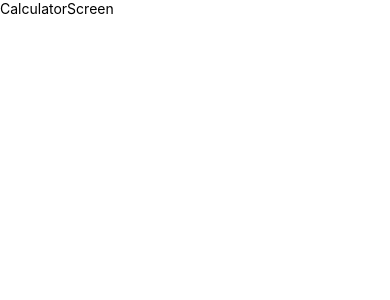
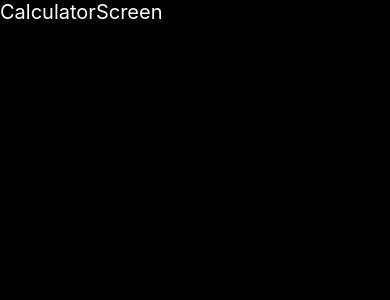
Before and after one commit to j-alvarezsone/rn-calculator, a React Native app: screen / in a window 390 px wide. Shown: the top 300 px of the page. Built offline with nearby package versions, Linux system fonts and the light colour scheme.

Commit message:
created global style theme + dark status bar

```diff
--- a/App.tsx
+++ b/App.tsx
@@ -1,10 +1,12 @@
 import React from 'react';
-import {SafeAreaView} from 'react-native';
+import {SafeAreaView, StatusBar} from 'react-native';
 import CalculatorScreen from './src/screens/CalculatorScreen';
+import {styles} from './src/theme/appTheme';
 
 const App = () => {
   return (
-    <SafeAreaView>
+    <SafeAreaView style={styles.background}>
+      <StatusBar backgroundColor="black" barStyle="light-content" />
       <CalculatorScreen />
     </SafeAreaView>
   );
--- a/src/screens/CalculatorScreen.tsx
+++ b/src/screens/CalculatorScreen.tsx
@@ -1,10 +1,11 @@
 import React from 'react';
 import {Text, View} from 'react-native';
+import {styles} from '../theme/appTheme';
 
 const CalculatorScreen = () => {
   return (
     <View>
-      <Text>CalculatorScreen</Text>
+      <Text style={styles.text}>CalculatorScreen</Text>
     </View>
   );
 };
--- /dev/null
+++ b/src/theme/appTheme.tsx
@@ -0,0 +1,12 @@
+import {StyleSheet} from 'react-native';
+
+export const styles = StyleSheet.create({
+  background: {
+    flex: 1,
+    backgroundColor: 'black',
+  },
+  text: {
+    color: 'white',
+    fontSize: 20,
+  },
+});
```
